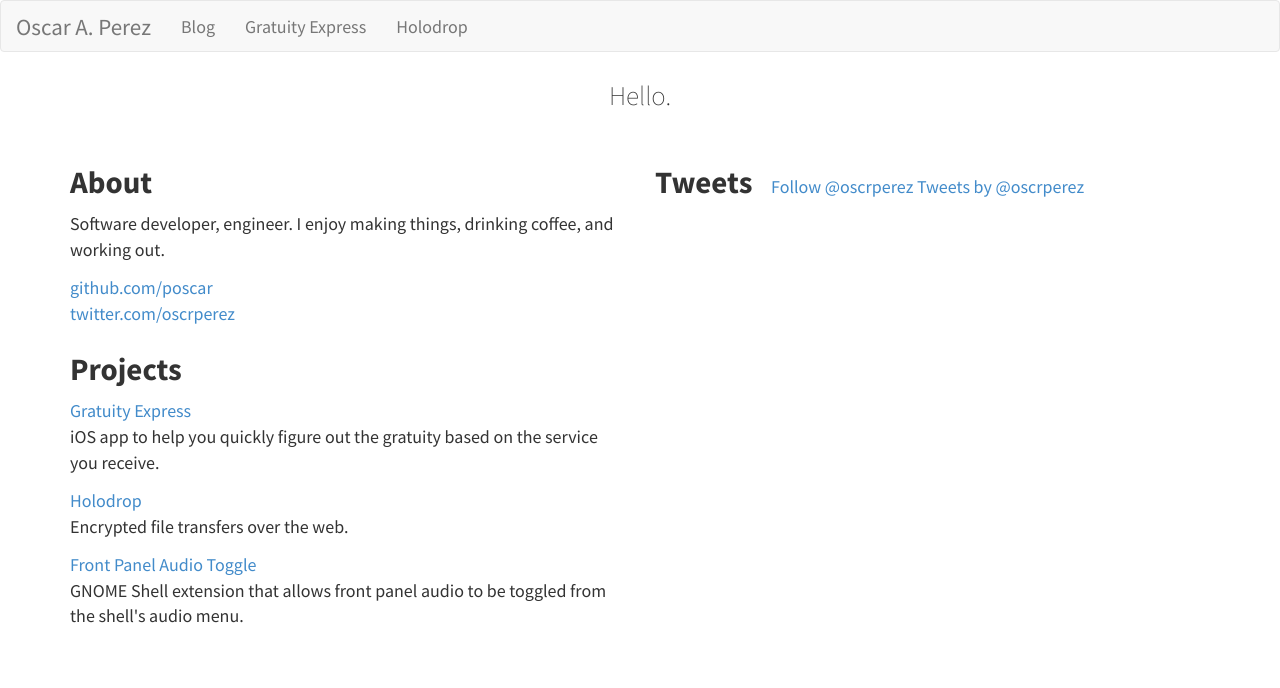
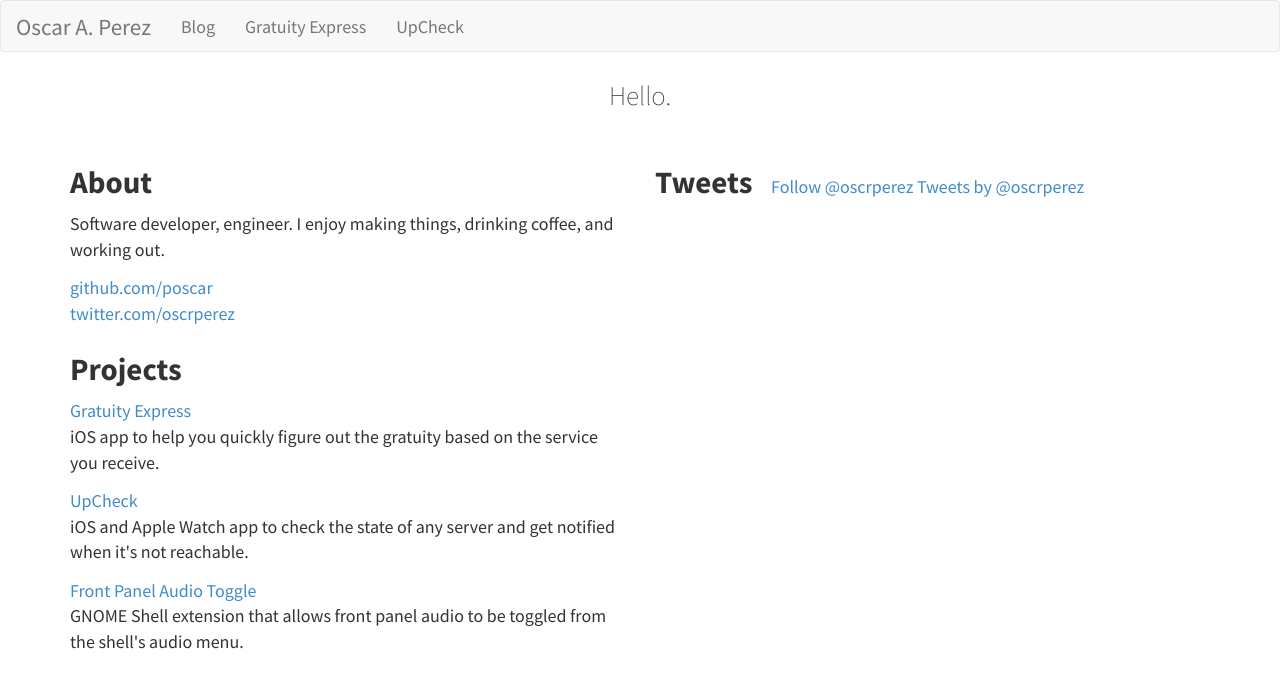
Before and after one commit to poscar/poscar.github.io, a Jekyll site: the page index.html, which Jekyll copies as it is, in a window 1280 px wide. Shown: the top 688 px of the page. Built offline with Jekyll 4.4.1, drawn with Linux system fonts in a browser that asks for light colours; Markdown is read by kramdown in place of the engine named in the settings; comment, search, counter and statistics services are not loaded.

Commit message:
updated front page to include UpCheck.

```diff
--- a/index.html
+++ b/index.html
@@ -24,7 +24,7 @@
 			<ul class="nav navbar-nav">
 				<li><a href="/posts.html">Blog</a></li>
 				<li><a href="/gratuityexpress">Gratuity Express</a></li>
-				<li><a href="/holodrop">Holodrop</a></li>
+				<li><a href="https://appsto.re/us/OWVZ5.i">UpCheck</a></li>
 			</ul>
 		</div>
 	</div>
@@ -58,8 +58,8 @@
 					</div>
 					<div class="project">
 						<p>
-							<a href="/holodrop">Holodrop</a><br />
-							Encrypted file transfers over the web.
+							<a href="https://appsto.re/us/OWVZ5.i">UpCheck</a><br />
+							iOS and Apple Watch app to check the state of any server and get notified when it's not reachable.
 						</p>
 					</div>
 					<div class="project">
```
